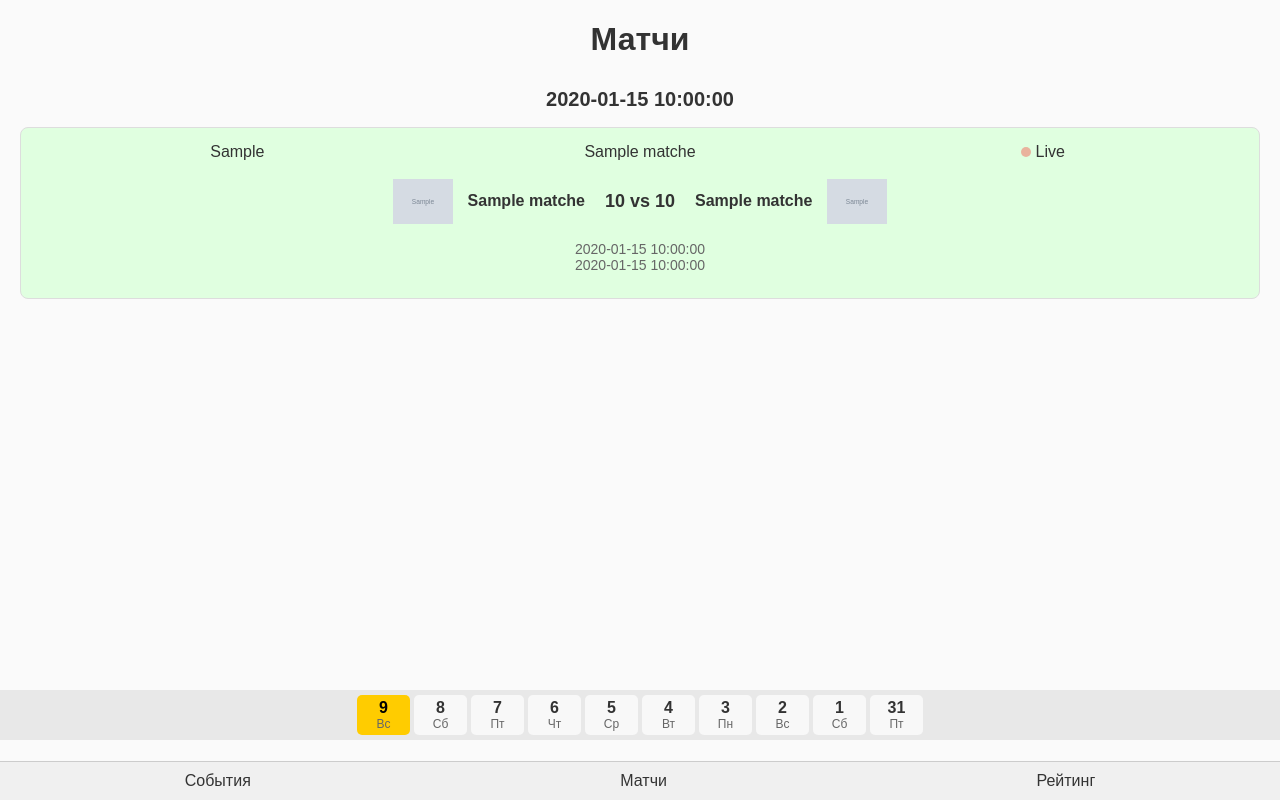
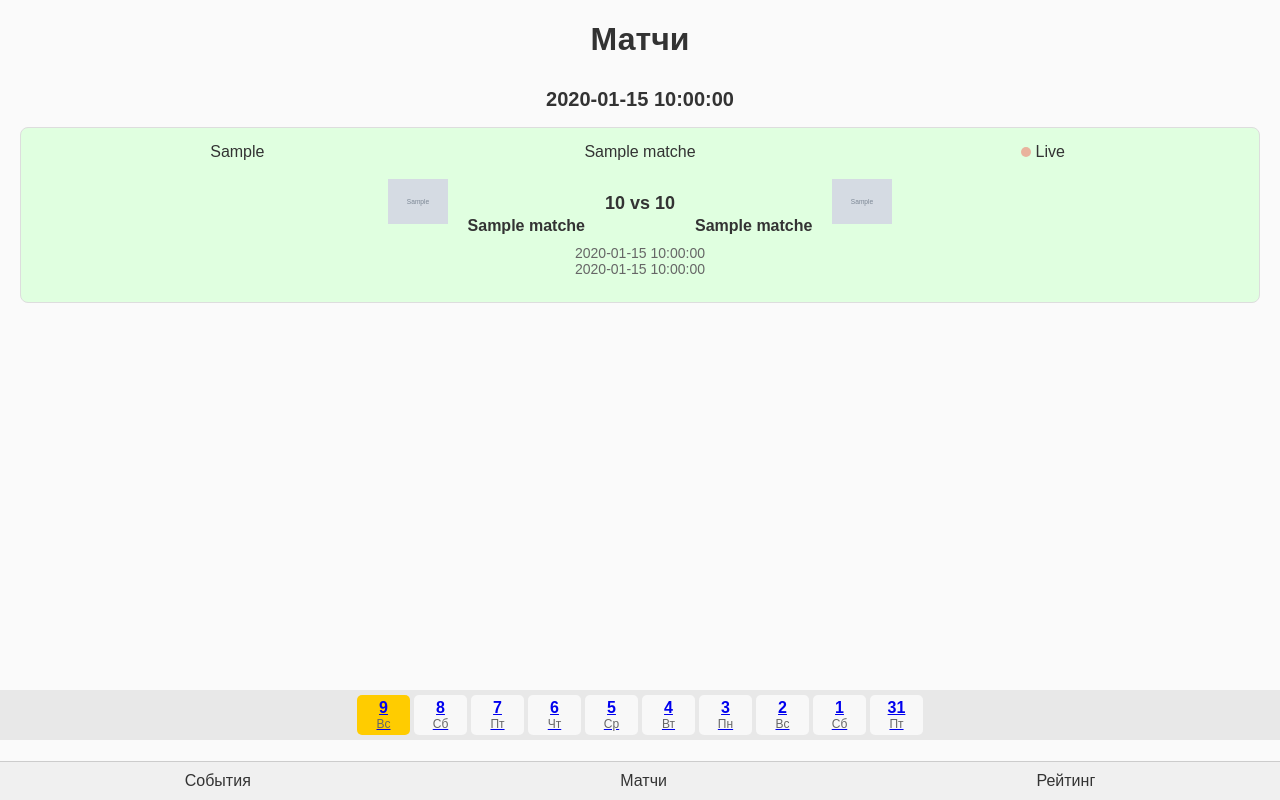
Before and after one commit to LlnZa/cs2, a FastAPI app: page / in a window 1280 px wide. Run offline with FastAPI, Linux system fonts and the light colour scheme; grey boxes marked "Sample" are stand-in pictures; a database or web service that is not in the repository returns one stand-in record (values such as "Sample title"); some libraries are stand-ins or nearby versions.

Commit message:
Update index.html

```diff
--- a/templates/index.html
+++ b/templates/index.html
@@ -44,11 +44,13 @@
                             </div>
                         </div>
                         <div class="match-teams">
+                            <div class="team-block">
                                 {% if match.team1_logo %}
                                     <img src="{{ match.team1_logo }}" alt="{{ match.team1_name }}">
                                 {% endif %}
                                 <span class="team-name">{{ match.team1_name }}</span>
-                            <span class="score">
+                            </div>
+                            <div class="score">
                                 {% if match.final_score_team1 is not none and match.final_score_team2 is not none %}
                                     {% if match.display_status == 'Завершён' %}
                                         {% if match.final_score_team1 > match.final_score_team2 %}
@@ -64,11 +66,13 @@
                                 {% else %}
                                     - vs -
                                 {% endif %}
-                            </span>
+                            </div>
+                            <div class="team-block">
                                 <span class="team-name">{{ match.team2_name }}</span>
                                 {% if match.team2_logo %}
                                     <img src="{{ match.team2_logo }}" alt="{{ match.team2_name }}">
                                 {% endif %}
+                            </div>
                         </div>
                         <div class="match-schedule">
                             <div class="match-date">{{ match.match_date }}</div>
@@ -79,16 +83,16 @@
             </ul>
         {% endfor %}
     {% else %}
-        <p>Нет матчей за последние 10 дней.</p>
+        <p>Нет матчей за выбранную дату.</p>
     {% endif %}
 
-    <!-- Фиксированный горизонтальный скроллер дат над навигационным футером -->
+    <!-- Фиксированный горизонтальный скроллер дат (расположен над фиксированным футером) -->
     <div id="date-scroller">
         <div class="dates">
             {% for day in date_list %}
-                {% set active = 'active' if selected_date and selected_date == day.full_date else '' %}
+                {% set active = 'active' if selected_date == day.full_date else '' %}
                 <div class="date-item {{ active }}">
-                    <a href="/?date={{ day.full_date }}" style="text-decoration: none; color: inherit;">
+                    <a href="/?date={{ day.full_date }}">
                         <div class="day-number">{{ day.day }}</div>
                         <div class="day-name">{{ day.short_name }}</div>
                     </a>
```
Lines whose indentation alone changed are shown as unchanged.
